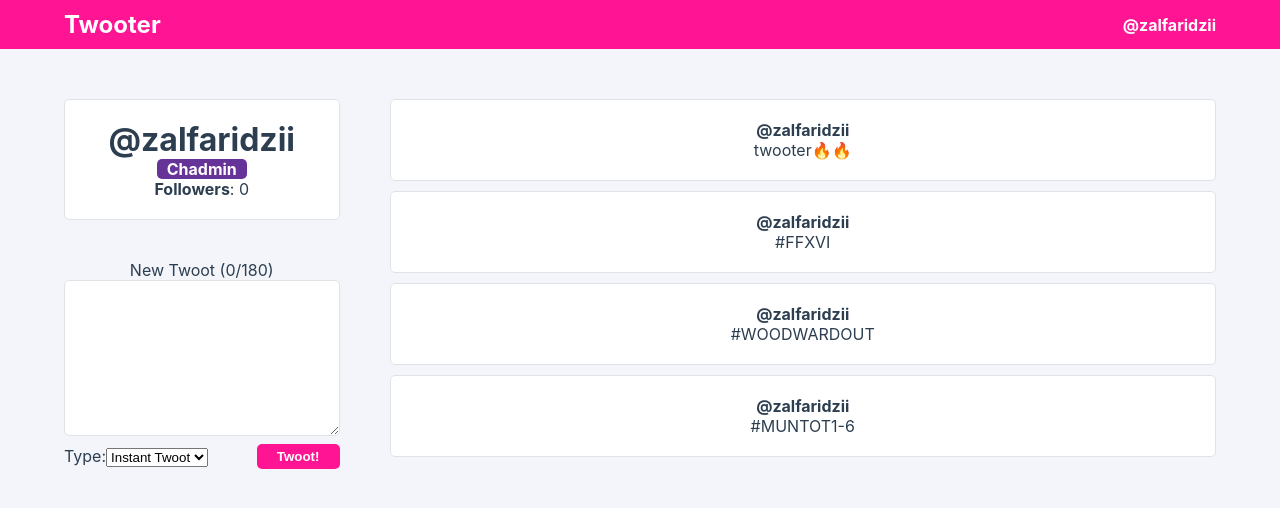
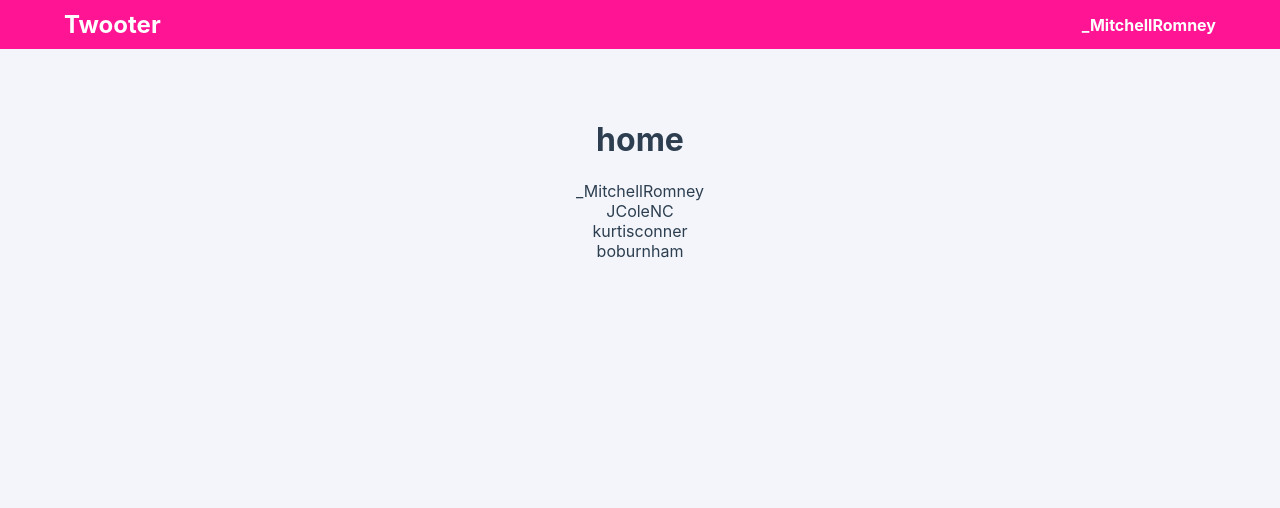
Before and after one commit to zakialfaridzi/twooter, a Vue app: page /#/user/1 in a window 1280 px wide. Shown: the top 508 px of the page. Built offline with nearby package versions, Linux system fonts and the light colour scheme.

Commit message:
added routes and state mgmt using VueX

```diff
--- a/package.json
+++ b/package.json
@@ -12,12 +12,14 @@
     "vue": "^3.0.0",
     "vue-loader": "^15.9.3",
     "vue-router": "^4.0.0-beta.13",
-    "vuesax": "^4.0.1-alpha.25"
+    "vuesax": "^4.0.1-alpha.25",
+    "vuex": "^4.0.0-0"
   },
   "devDependencies": {
     "@vue/cli-plugin-babel": "^4.5.7",
     "@vue/cli-plugin-eslint": "^4.5.7",
     "@vue/cli-plugin-router": "^4.5.7",
+    "@vue/cli-plugin-vuex": "^4.5.7",
     "@vue/cli-service": "^4.5.7",
     "@vue/compiler-sfc": "^3.0.0",
     "babel-eslint": "^10.1.0",
--- a/src/App.vue
+++ b/src/App.vue
@@ -1,32 +1,29 @@
 <template>
   <div id="app">
     <nav>
-      <div class="navigation__logo">Twooter</div>
-      <div class="navigation__user">
-        {{ state.user.userName }}
+      <router-link to="/">
+        <div class="navigation__logo">Twooter</div>
+      </router-link>
+      <div class="navigation__user" v-if="user">
+        {{ user.username }}
       </div>
     </nav>
-    <UserProfileVue />
+    <router-view />
   </div>
 </template>
 
 <script>
-import { reactive } from "vue";
-import UserProfileVue from "./components/UserProfile.vue";
-
+import { computed } from "vue";
+import { useStore } from "vuex";
 export default {
   name: "App",
-  components: { UserProfileVue },
   setup() {
-    const state = reactive({
-      user: {
-        userName: "@zalfaridzii",
-      },
+    const store = useStore();
+    const user = computed(() => {
+      return store.state.User.user;
     });
 
-    return {
-      state,
-    };
+    return { user };
   },
 };
 </script>
--- a/src/main.js
+++ b/src/main.js
@@ -1,5 +1,6 @@
 import { createApp } from 'vue'
 import App from './App.vue'
 import router from './router'
+import store from './store'
 
-createApp(App).use(router).mount('#app')
+createApp(App).use(store).use(router).mount('#app')
--- a/src/router/index.js
+++ b/src/router/index.js
@@ -1,5 +1,9 @@
-import { createRouter, createWebHashHistory } from "vue-router";
+import { createRouter, createWebHistory } from "vue-router";
 import Home from "../views/Home.vue";
+import Admin from "../views/Admin.vue";
+import UserProfile from "../views/UserProfile.vue";
+import store from "../store";
+import { users } from "../assets/users";
 
 const routes = [
   {
@@ -7,11 +11,41 @@ const routes = [
     name: "Home",
     component: Home,
   },
+  {
+    path: "/user/:userId",
+    name: "UserProfile",
+    component: UserProfile,
+  },
+  {
+    path: "/admin/",
+    name: "Admin",
+    component: Admin,
+    meta: {
+      requiresAdmin: true,
+    },
+  },
 ];
 
 const router = createRouter({
-  history: createWebHashHistory(),
+  history: createWebHistory(),
   routes,
 });
 
+router.beforeEach(async (to, from, next) => {
+  const user = store.state.User.user;
+
+  if (!user) {
+    await store.dispatch("User/setUser", users[0]);
+  }
+
+  const isAdmin = false;
+  const requiresAdmin = to.matched.some((record) => record.meta.requiresAdmin);
+
+  if (requiresAdmin && !isAdmin) {
+    next({ name: "Home" });
+  } else {
+    next();
+  }
+});
+
 export default router;
--- /dev/null
+++ b/src/store/User.js
@@ -0,0 +1,19 @@
+export const UserModule = {
+  namespaced: true,
+
+  state: {
+    user: null,
+  },
+
+  mutations: {
+    SET_USER(state, user) {
+      state.user = user;
+    },
+  },
+
+  actions: {
+    setUser({ commit }, user) {
+      commit("SET_USER", user);
+    },
+  },
+};
--- /dev/null
+++ b/src/store/index.js
@@ -0,0 +1,14 @@
+import { createStore } from "vuex";
+import { UserModule } from "./User";
+
+export default createStore({
+  state: {},
+
+  mutations: {},
+
+  actions: {},
+
+  modules: {
+    User: UserModule,
+  },
+});
--- /dev/null
+++ b/src/views/Admin.vue
@@ -0,0 +1,17 @@
+<template>
+  <div class="admin">
+    <h1>admin</h1>
+  </div>
+</template>
+
+<script>
+export default {
+  name: "Admin",
+};
+</script>
+
+<style lang="scss" scoped>
+.admin {
+  padding: 50px 5%;
+}
+</style>
--- a/src/views/Home.vue
+++ b/src/views/Home.vue
@@ -1,12 +1,39 @@
 <template>
-  <div class="home"></div>
+  <div class="home">
+    <h1>home</h1>
+    <div class="users-list">
+      <router-link
+        v-for="user in users"
+        :to="{ name: 'UserProfile', params: { userId: user.id } }"
+        :key="user.id"
+      >
+        {{ user.username }}
+      </router-link>
+    </div>
+  </div>
 </template>
 
 <script>
+import { users } from "../assets/users";
 // @ is an alias to /src
 
 export default {
   name: "Home",
-  components: {},
+  setup() {
+    return {
+      users,
+    };
+  },
 };
 </script>
+
+<style lang="scss" scoped>
+.home {
+  padding: 50px 5%;
+
+  .users-list {
+    display: flex;
+    flex-direction: column;
+  }
+}
+</style>
--- a/src/components/UserProfile.vue
+++ b/src/views/UserProfile.vue
@@ -2,7 +2,7 @@
   <div class="user-profile">
     <div class="user-profile__sidebar">
       <div class="user-profile__user-panel">
-        <h1 class="user-profile__username">@{{ state.user.userName }}</h1>
+        <h1 class="user-profile__username">@{{ state.user.username }}</h1>
         <div class="user-profile__admin-badge" v-if="state.user.isAdmin">
           Chadmin
         </div>
@@ -11,7 +11,7 @@
           v-else
           style="background: #4fba8a; color: #334b5d"
         >
-          Virgin
+          Peasant
         </div>
         <div class="user-profile__follower-count">
           <strong>Followers</strong>: {{ state.followers }}
@@ -24,7 +24,7 @@
       <TwootsVue
         v-for="twoot in state.user.twoots"
         :key="twoot.id"
-        :username="state.user.userName"
+        :username="state.user.username"
         :twoot="twoot"
         @favorite="toggleFavorite"
       />
@@ -33,32 +33,25 @@
 </template>
 
 <script>
-import { reactive } from "vue";
-import TwootsVue from "./Twoots.vue";
-import TwootsPanelVue from "./TwootsPanel.vue";
+import { reactive, computed } from "vue";
+import TwootsVue from "../components/Twoots.vue";
+import TwootsPanelVue from "../components/TwootsPanel.vue";
+import { useRoute } from "vue-router";
+import { users } from "../assets/users";
 
 export default {
   name: "UserProfile",
   components: { TwootsVue, TwootsPanelVue },
   setup() {
+    const route = useRoute();
+
+    const userId = computed(() => route.params.userId);
+
     const state = reactive({
       followers: 0,
       following: 1,
       isLoading: false,
-      user: {
-        id: 1,
-        userName: "zalfaridzii",
-        firstName: "Zaki",
-        lastName: "Al Faridzi",
-        email: "zalf@gmail.com",
-        isAdmin: true,
-        twoots: [
-          { id: 1, content: "twooter🔥🔥" },
-          { id: 2, content: "#FFXVI" },
-          { id: 3, content: "#WOODWARDOUT" },
-          { id: 4, content: "#MUNTOT1-6" },
-        ],
-      },
+      user: users[userId.value - 1] || users[0],
     });
 
     function addTwoot(twoot) {
@@ -71,6 +64,7 @@ export default {
     return {
       state,
       addTwoot,
+      userId,
     };
   },
 
```
Also changed, not shown: 1 other file (tests, documents, lock files or other folders).
